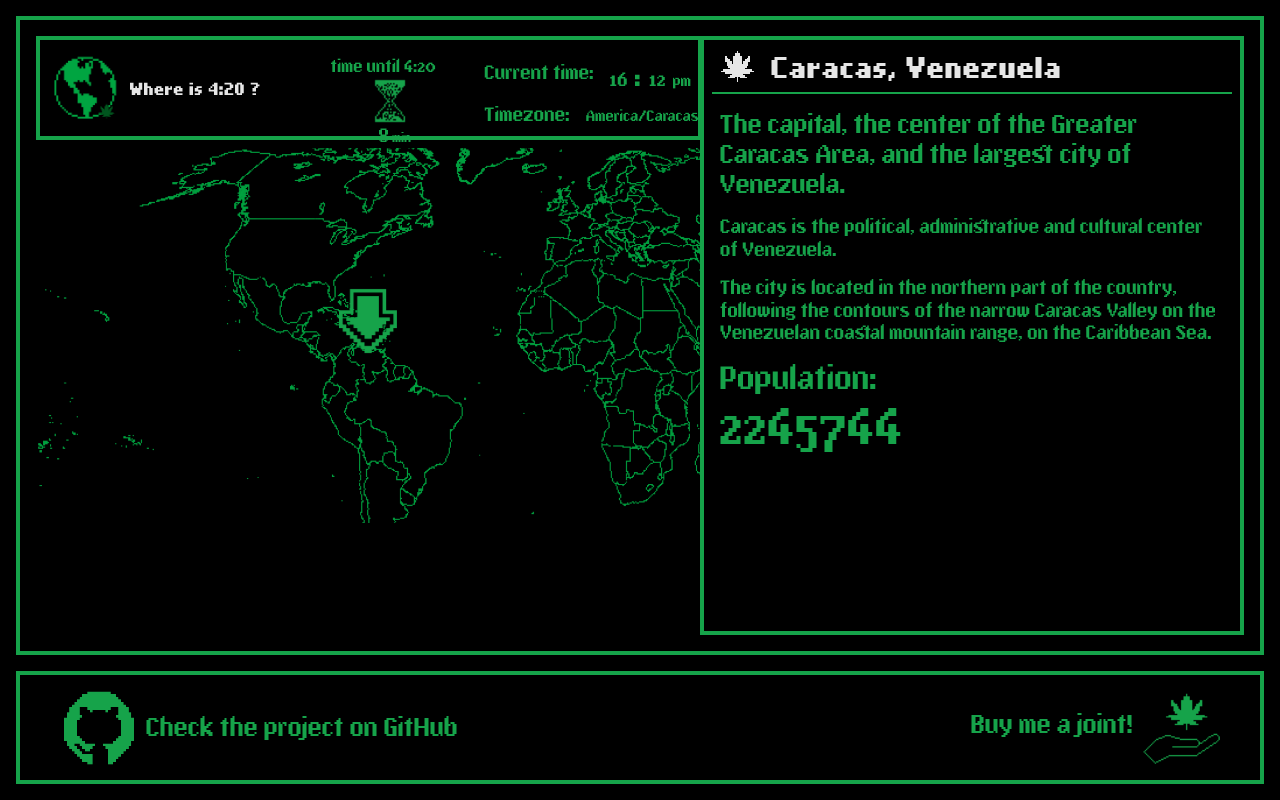
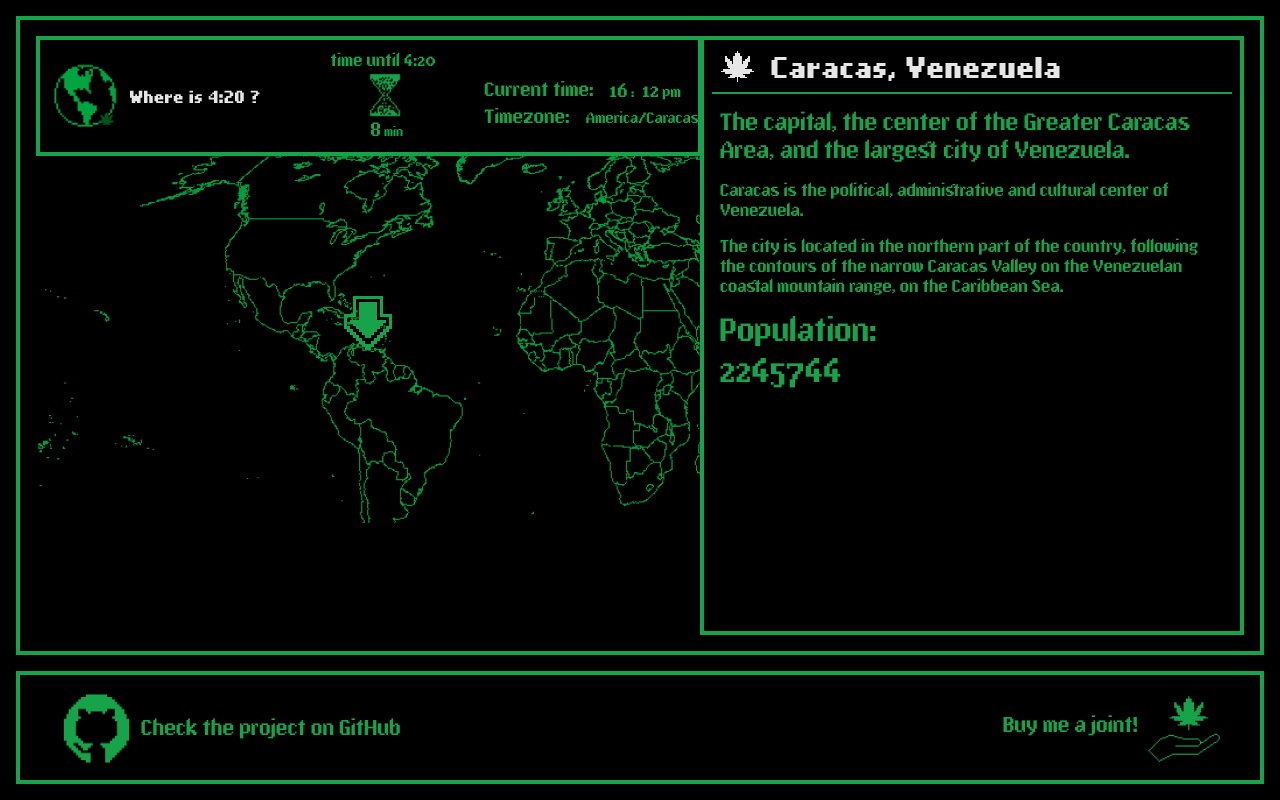
Before and after one commit to daniel-pimenta-cc/whereis420, a FastAPI app: page / in a window 1280 px wide. Run offline with FastAPI, Linux system fonts and the light colour scheme; some libraries are stand-ins or nearby versions.

Commit message:
responsive fix

```diff
--- a/static/css/style.css
+++ b/static/css/style.css
@@ -33,7 +33,7 @@
   z-index: 2;
   width: 64px;
   height: 72px;
-  zoom: 90%;
+  zoom: 75%;
   position: absolute;
 }
 
--- a/static/css/style.scss
+++ b/static/css/style.scss
@@ -30,7 +30,7 @@
   z-index: 2;
   width: 64px;
   height: 72px;
-    zoom: 90%;
+  zoom: 75%;
   position: absolute;
 }
 #weed_img {
--- a/templates/index.html
+++ b/templates/index.html
@@ -78,7 +78,7 @@
   <div id="map_screen" class="flex flex-col items-center w-full h-full xl:w-screen xl:h-screen relative hidden p-4 md:justify-center md:relative ">
       <div id="map_bg" class="flex flex-col border-4 border-green-600 w-full h-fit mb-4 p-4 md:flex-row md:h-[85%]">
         <!--CLOCK AREA-->
-        <div id="clock_div" class="flex flex-col items-center justify-center border-4 border-green-600 bg-[#000E] h-[240] md:w-[52%] md:h-[13%] md:absolute md:top-9 md:left-9">
+        <div id="clock_div" class="flex flex-col items-center justify-center border-4 border-green-600 bg-[#000E] h-[240] md:w-[52%] md:h-[15%] md:absolute md:top-9 md:left-9">
           <div id="clock" class="flex flex-row w-[100%] h-[100%]">
             <div class="flex-col w-1/3 my-auto items-center justify-cente md:w-2/5 md:flex md:flex-row">
               <div id="world_icon" class="flex items-center justify-center">
@@ -103,9 +103,9 @@
               <div id="clock_minute_hand" class="my-4 items-center justify-center">
                 <h4 class="font-pix text-[12px] md:text-[16px] leading-tight mx-2">time until 4:20</h4>
                 <div class="wrap">
-                <img src="../static/images/0.png" class="w-[32px] md:w-[48px] ml-8 md:ml-[2.7rem]">
+                <img src="../static/images/0.png" class="w-[32px] md:w-[46px] ml-8 md:ml-[2.4rem]">
                 </div>
-                <p class="font-pix text-[12px] md:text-[18px] leading-tight ml-9 md:ml-14 mx-2"><span id="countdown_to_420">{{minutes_to_420}}</span><span class="font-pix md:text-[12px] text-[8px]"> min</span></p>
+                <p class="font-pix text-[12px] md:text-[18px] leading-tight ml-9 md:ml-12 mx-2"><span id="countdown_to_420">{{minutes_to_420}}</span><span class="font-pix md:text-[12px] text-[8px]"> min</span></p>
               </div>
             </div>
             {%else%}
@@ -117,21 +117,21 @@
                 </div>
               </div>
             </div>
-            <div id="countdown_div" class="w-[200px] md:h-[125px] flex items-center justify-center">
+            <div id="countdown_div" class="h-[fit] w-[200px] flex items-center justify-center">
               <div id="clock_minute_hand" class="my-auto items-center justify-center">
                 <h4 class="font-pix text-[12px] md:text-[16px] leading-tight mx-2">time until 4:20</h4>
                 <div class="wrap">
-                <img src="../static/images/0.png" class="w-[32px] md:w-[48px] ml-8 md:ml-[2.7rem]">
+                <img src="../static/images/0.png" class="w-[32px] md:w-[48px] ml-8 md:ml-[2.4rem]">
                 </div>
-                <p class="font-pix text-[12px] md:text-[18px] leading-tight ml-9 md:ml-14 mx-2"><span id="countdown_to_420">{{minutes_to_420}}</span><span class="font-pix md:text-[12px] text-[8px]"> min</span></p>
+                <p class="font-pix text-[12px] md:text-[18px] leading-tight ml-9 md:ml-12 mx-2"><span id="countdown_to_420">{{minutes_to_420}}</span><span class="font-pix md:text-[12px] text-[8px]"> min</span></p>
               </div>
             </div>
             {%endif%}
             <div class="h-50 w-1/3 flex items-center justify-center">
               <div class="my-auto text-center">
                 <div class="flex flex-col md:flex md:flex-row">
-                  <div><h3 id="clock_hour_text1" class="font-pix text-[8px] md:mt-3 md:text-[18px] leading-tight mx-2">Current time:</h3></div>
-                  <div>
+                  <div><h3 id="clock_hour_text1" class="font-pix text-[8px] md:mt-4 md:text-[18px] leading-tight mx-2">Current time:</h3></div>
+                  <div class="md:mt-4 md:text-[18px]">
                     <span id="current_hour_thing" class="font-pix text-[12px] md:text-[18px] leading-tight ml-2">{{current_hour}}</span>
                     :<span class="font-pix text-[12px] md:text-[18px] leading-tight ml-2" id="current_minute_thing">{{current_minute}}</span>
                     <span class="font-pix text-[6px] md:text-[14px]">pm</span>
@@ -156,18 +156,18 @@
             <img id="weed_img" src="../static/images/weed.webp" class="mr-4 ml-2"/>
             <h1 id="text_city" class="text-[32px] md:text-[48px] text-[#e6e6e6] leading-[0.75]">{{city}}, {{country}}</h1>
           </div>
-          <h1 id="text_desc" class="font-pix text-[16px] leading-tight mx-2 md:text-[24px]">
+          <h1 id="text_desc" class="font-pix text-[16px] leading-tight mx-2 md:text-[22px]">
             {{desc}}
           </h1>
           <!--for montando a lista de sub_desc-->
           {%for items in sub_desc%}
-            <h3 class="font-pix text-[12px] my-4 leading-tight mx-2 md:text-[18px]">
+            <h3 class="font-pix text-[12px] my-4 leading-tight mx-2 md:text-[16px]">
               {{items}}
             </h3>
           {%endfor%}
           <h4 id="pop_count" class="font-pix my-4 leading-tight mx-2">
             <span class="font-pix text-bitcell_s1 md:text-[30px]">Population:</span><br>
-            <span id="pop_count_value" class="font-pix text-bitcell_s1 md:text-bitcell_s3">{{pop_count}}</span>
+            <span id="pop_count_value" class="font-pix text-bitcell_s1 md:text-bitcell_s2">{{pop_count}}</span>
           </h4>
         </div>
       </div>
@@ -176,15 +176,15 @@
           <div class="flex flex-row">
             <div class="grow-0 pt-1">
               <a href="https://github.com/daniel-pimenta-cc/whereis420" target="_blank" class="flex flex-row items-center justify-center">
-              <img src="../static/images/github_icon.png" class="w-[45px] md:w-[80px]"/>
-              <h1 class="font-pix text-[12px] md:text-[24px] leading-tight mx-2">Check the project on GitHub</h1>
+              <img src="../static/images/github_icon.png" class="w-[45px] md:w-[75px]"/>
+              <h1 class="font-pix text-[12px] md:text-[20px] leading-tight mx-2">Check the project on GitHub</h1>
               </a>
             </div>
             <div class="grow"></div>
             <div class="grow-0 pb-1">
               <a href="https://www.buymeacoffee.com/danielpimenta" target="_blank" class="flex flex-row items-center justify-center">
-              <h1 class="font-pix text-[12px] leading-tight md:text-[24px] mx-2">Buy me a joint!</h1>
-              <img src="../static/images/donate.png" class="w-[50px] md:w-[80px]"/>
+              <h1 class="font-pix text-[12px] leading-tight md:text-[20px] mx-2">Buy me a joint!</h1>
+              <img src="../static/images/donate.png" class="w-[50px] md:w-[75px]"/>
               </a>
             </div>
           </div>
```
Also changed, not shown: 1 other file. Lines whose indentation alone changed are shown as unchanged.
